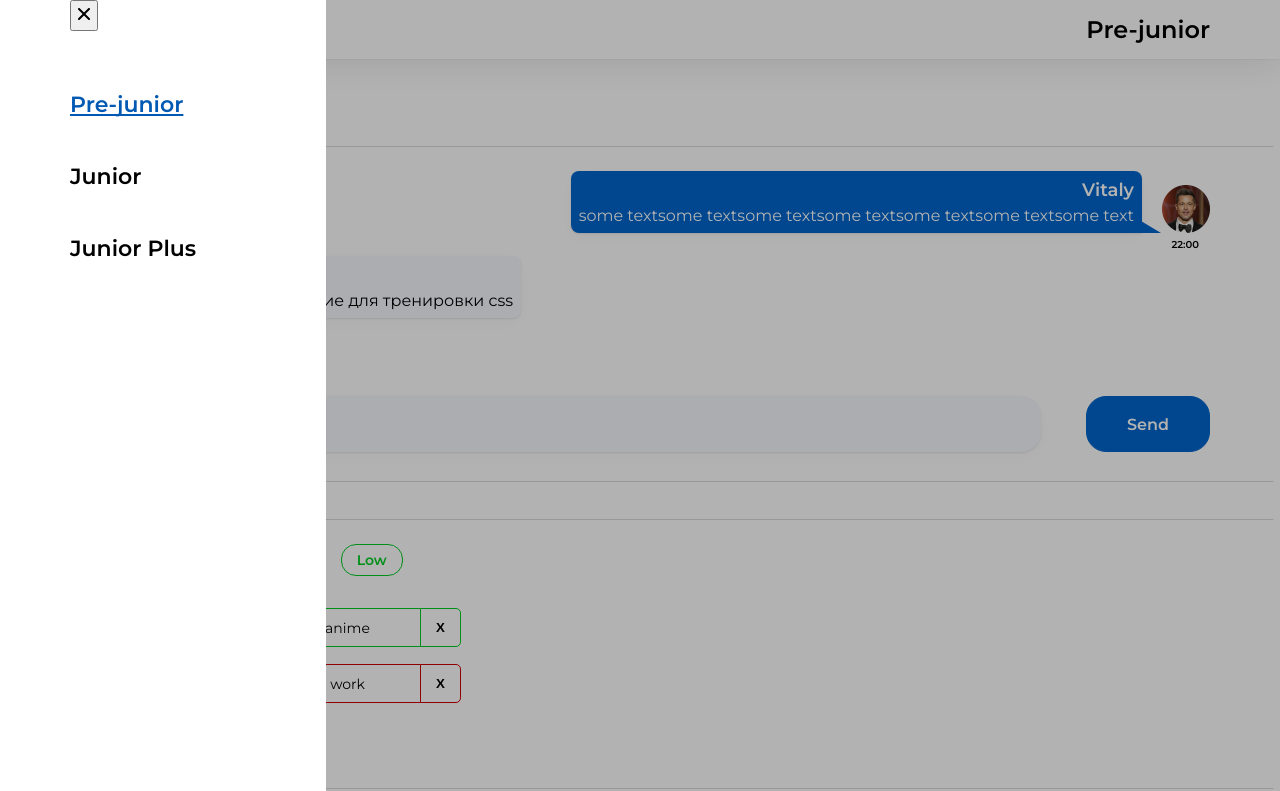
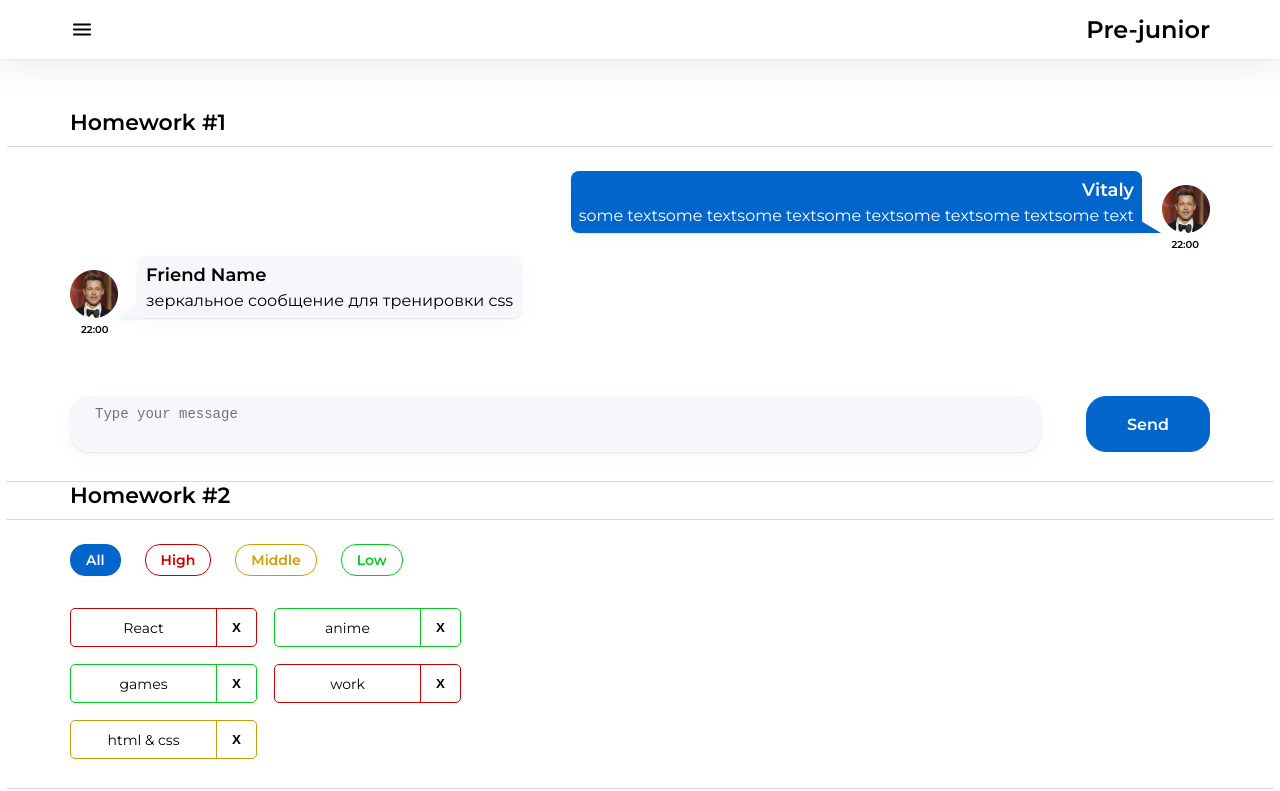
Before and after one commit to vlad615/ReactPractice, a React (Vite) app: page /#/pre-junior in a window 1280 px wide. Shown: the top 791 px of the page. Built offline with nearby package versions, Linux system fonts and the light colour scheme.

Commit message:
change state initial

```diff
--- a/src/s2-homeworks/hw05/layout/Layout.tsx
+++ b/src/s2-homeworks/hw05/layout/Layout.tsx
@@ -7,7 +7,7 @@ type PropsType = {
 }
 
 export const Layout: FC<PropsType> = ({ children }) => {
-    const [open, setOpen] = useState(true)
+    const [open, setOpen] = useState(false)
     const handleClose = () => setOpen(false)
     const handleOpen = () => setOpen(true)
 
```
